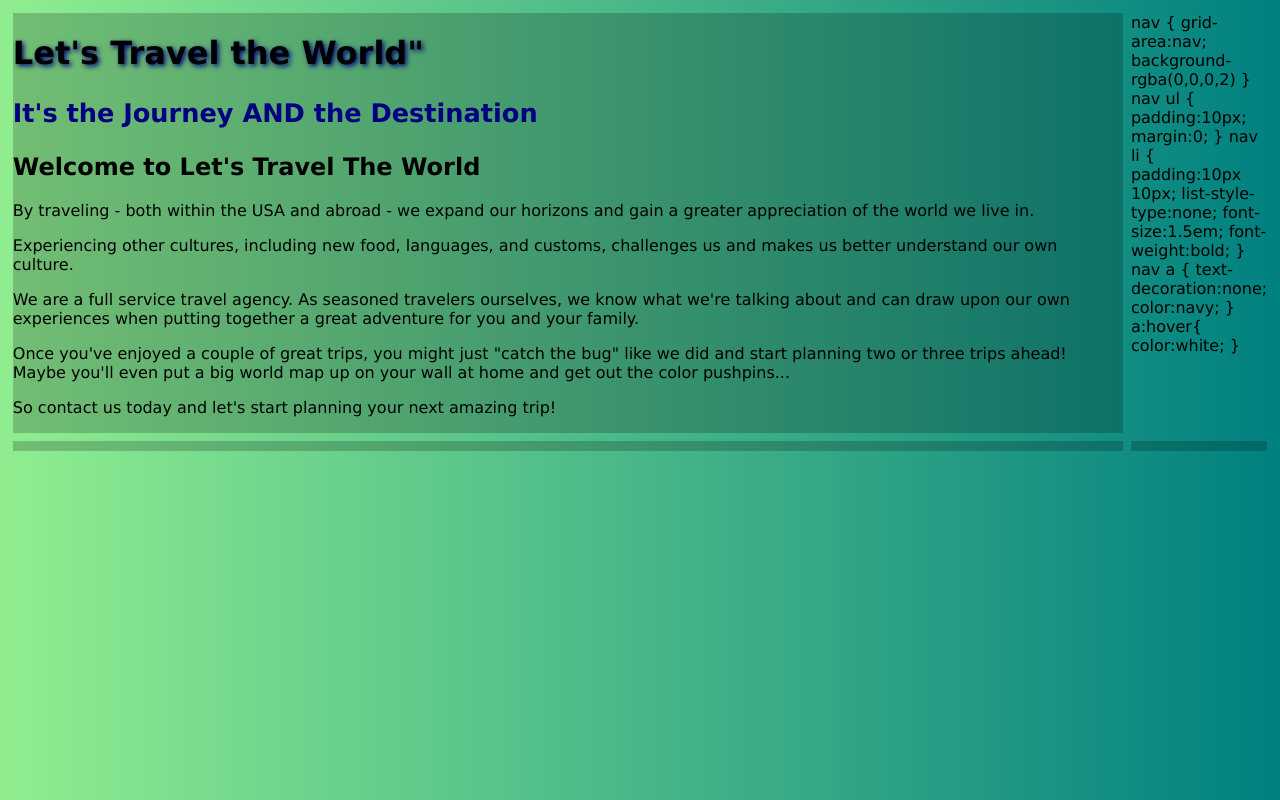
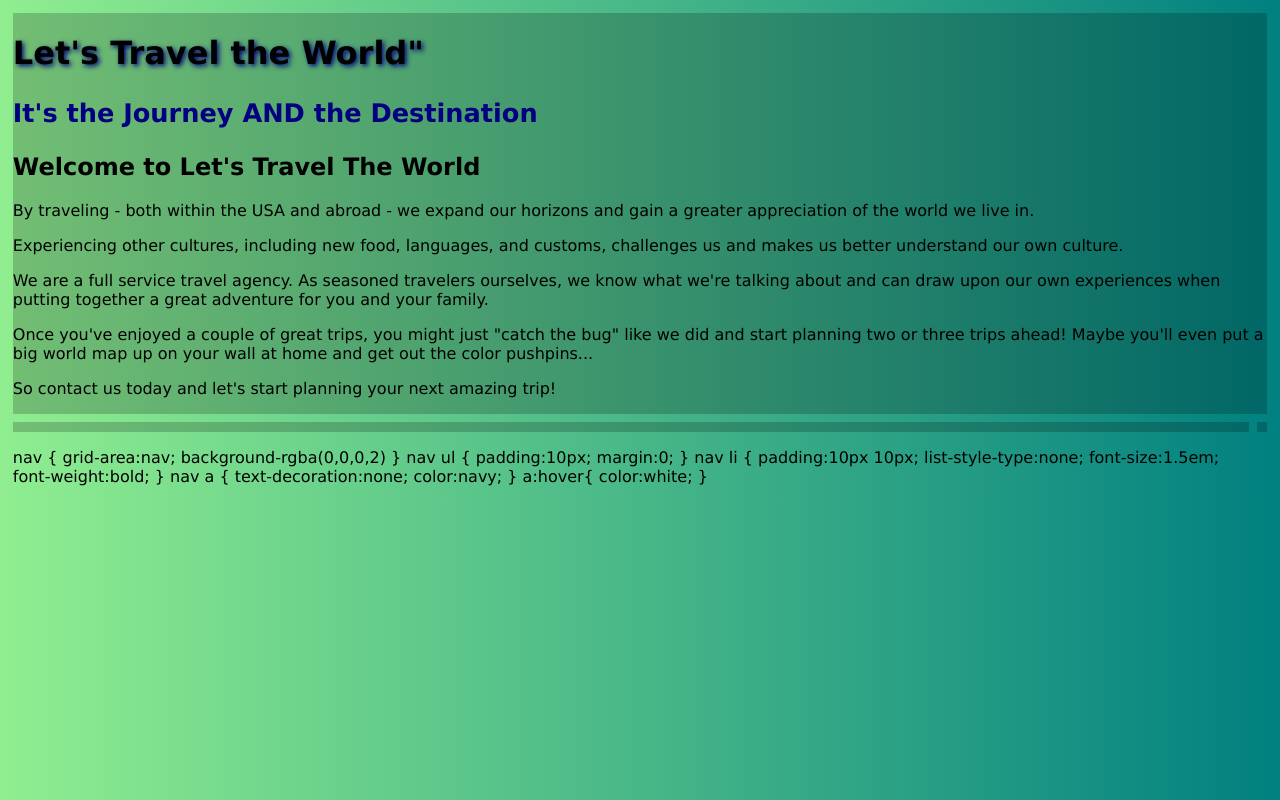
Before and after one commit to maddiekarol/WD2, a plain HTML site: page index.html in a window 1280 px wide. Drawn offline with Linux system fonts and the light colour scheme.

Commit message:
Update style.css

```diff
--- a/style.css
+++ b/style.css
@@ -8,14 +8,16 @@ grid-gap:.5em;
   "nav main"
   "footer footer"
 }
-header {
-   background:rgba(0,0,0,2);
-}
+
 body {
   background:linear-gradient(to right, lightgreen, teal);
   font-family:Verdana;
   margin:0;
   }
+header {
+   background:rgba(0,0,0,.2);
+   grid-area:header;
+}
 header h1 {
 color:meduiumspringgreen;
   text-shadow:2px 2px 5px navy;
@@ -25,25 +27,23 @@ header h3 {
   color:navy;
   font-size:2vw;
 }
-main h2 {
-  color: navy;
-  font-size:3em;
+
+ nav {
+   background:rgba(0,0,0,.2);
+   grid-area:nav;
 }
 nav a {
   color:navy;
 }
-header {
-  background:rgba(0,0,0,.2);
-}
- nav {
-   background:rgba(0,0,0,.2);
-}
+
  main {
    background:rgba(0,0,0,.2);
    padding:5px;
+   grid-area:main;
 }
-footer {
-  background:rgba(0,0,0,.2);
+main h2 {
+  color: navy;
+  font-size:3em;
 }
 main h2 {
   color:navy;
@@ -51,6 +51,10 @@ main h2 {
 main p {
   color:white;
 }
+footer {
+  background:rgba(0,0,0,.2);
+  grid-area:footer;
+}
 footer p {
   color:white;
 }
```
